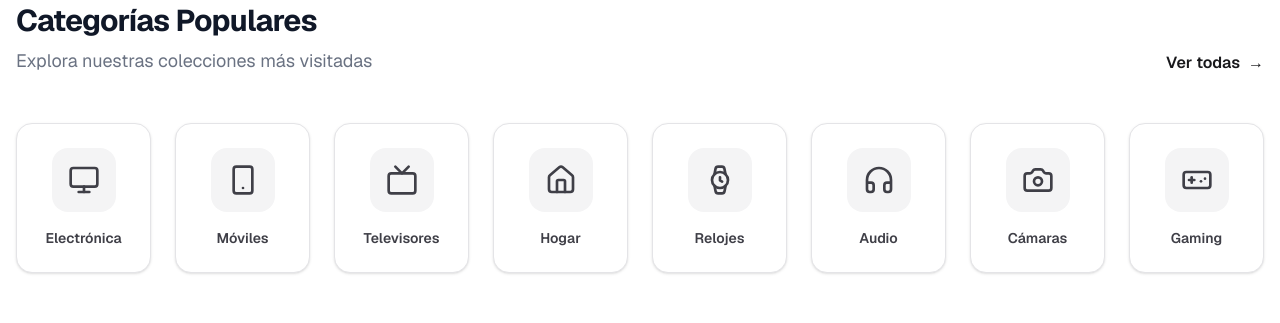
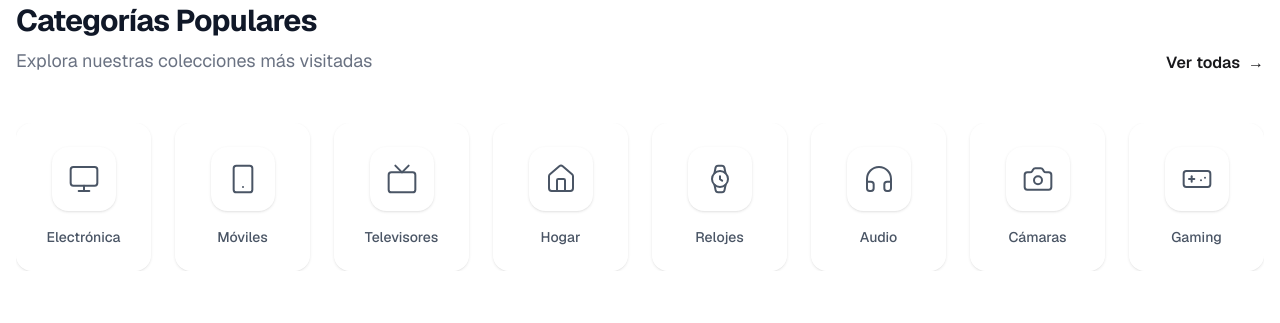
Before and after one commit to Santirrini/bolsifyship-antigravity, a Next.js app in the folder frontend/: page / in a window 1280 px wide. Shown: the part 940-1263 px from the top of the page. Built offline with nearby package versions, Linux system fonts and the light colour scheme; no server answers.

Commit message:
feat: Add new `Categories` component to display popular product categories with icons and links.

```diff
--- a/frontend/components/Categories.tsx
+++ b/frontend/components/Categories.tsx
@@ -35,22 +35,22 @@ export default function Categories() {
                     </a>
                 </div>
 
-                <div className="grid grid-cols-2 md:grid-cols-4 lg:grid-cols-8 gap-6">
+                <div className="flex overflow-x-auto snap-x pb-8 md:pb-0 md:grid md:grid-cols-4 lg:grid-cols-8 gap-4 md:gap-6 no-scrollbar">
                     {categories.map((cat, idx) => (
                         <Link
                             href={`/search?category=${cat.name}`}
                             key={idx}
-                            className="group relative flex flex-col items-center p-6 rounded-2xl bg-white dark:bg-neutral-900 border border-zinc-200 dark:border-neutral-800 shadow-sm hover:shadow-md hover:border-zinc-300 dark:hover:border-neutral-700 transition-all duration-300 cursor-pointer hover:-translate-y-1"
+                            className="snap-center min-w-[140px] md:min-w-0 group relative flex flex-col items-center p-6 rounded-2xl bg-white/50 dark:bg-neutral-900/50 backdrop-blur-md shadow-sm hover:shadow-lg hover:-translate-y-1 transition-all duration-300 cursor-pointer"
                         >
-                            <div className={`w-16 h-16 ${cat.color} rounded-2xl flex items-center justify-center mb-4 group-hover:scale-110 transition-all duration-300`}>
-                                <cat.icon className="w-8 h-8" />
+                            <div className="w-16 h-16 rounded-2xl bg-white dark:bg-neutral-800 flex items-center justify-center mb-4 group-hover:bg-blue-50 dark:group-hover:bg-blue-900/20 transition-colors duration-300 shadow-sm">
+                                <cat.icon className="w-8 h-8 text-gray-600 dark:text-gray-400 group-hover:text-blue-500 dark:group-hover:text-blue-400 transition-colors duration-300" strokeWidth={1.5} />
                             </div>
-                            <span className="text-sm font-semibold text-zinc-700 dark:text-zinc-300 group-hover:text-zinc-900 dark:group-hover:text-white transition-colors">
+                            <span className="text-sm font-medium text-gray-600 dark:text-gray-300 group-hover:text-gray-900 dark:group-hover:text-white transition-colors">
                                 {cat.name}
                             </span>
 
                             {/* Hover Gradient Overlay */}
-                            <div className="absolute inset-0 rounded-2xl bg-gradient-to-br from-zinc-100/50 to-transparent dark:from-neutral-800/50 dark:to-transparent opacity-0 group-hover:opacity-100 transition-opacity duration-300 pointer-events-none" />
+                            <div className="absolute inset-0 rounded-2xl bg-gradient-to-br from-white/40 to-transparent dark:from-white/5 dark:to-transparent opacity-0 group-hover:opacity-100 transition-opacity duration-300 pointer-events-none" />
                         </Link>
                     ))}
                 </div>
```
